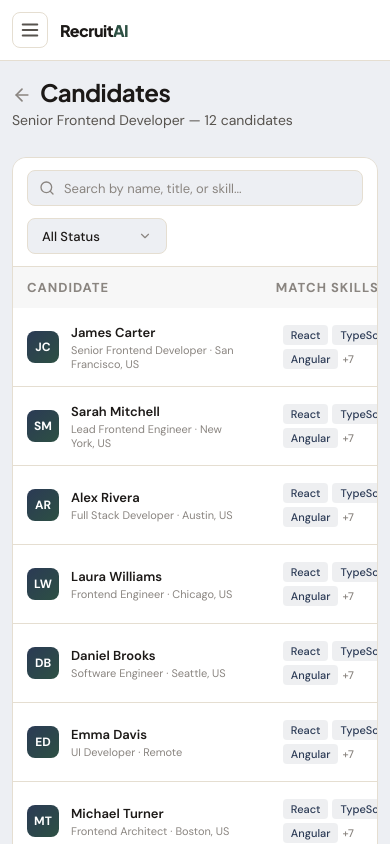
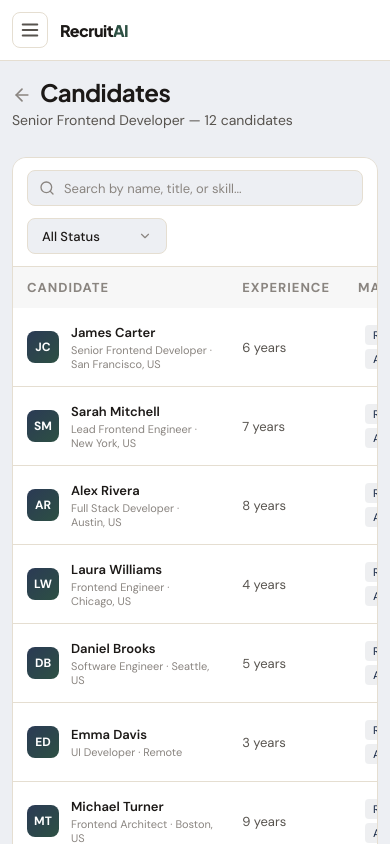
Before and after one commit to hamdanmadara/recruit-ai, a React (Vite) app: page /positions/1/candidates in a window 390 px wide. Shown: the top 844 px of the page. Built offline with nearby package versions, Linux system fonts and the light colour scheme.

Commit message:
Fix responsive issues in candidate listing

```diff
--- a/src/pages/Candidates.css
+++ b/src/pages/Candidates.css
@@ -217,15 +217,13 @@
 }
 
 @media (max-width: 768px) {
-  .candidates-table th:nth-child(2),
-  .candidates-table td:nth-child(2),
-  .candidates-table th:nth-child(5),
-  .candidates-table td:nth-child(5) {
-    display: none;
+  /* Keep all columns visible — the table-container scrolls horizontally. */
+  .candidates-table {
+    min-width: 760px;
   }
 
   .candidate-skills-btn {
-    max-width: 200px;
+    max-width: 220px;
     padding: 4px 6px;
   }
 }
--- a/src/pages/Positions.css
+++ b/src/pages/Positions.css
@@ -269,13 +269,9 @@
     width: 100%;
   }
 
-  .positions-table th:nth-child(2),
-  .positions-table td:nth-child(2),
-  .positions-table th:nth-child(5),
-  .positions-table td:nth-child(5),
-  .positions-table th:nth-child(6),
-  .positions-table td:nth-child(6) {
-    display: none;
+  /* Keep all columns visible — table-container already scrolls horizontally. */
+  .positions-table {
+    min-width: 820px;
   }
 }
 
--- a/src/pages/Shortlisted.css
+++ b/src/pages/Shortlisted.css
@@ -97,10 +97,8 @@
 }
 
 @media (max-width: 768px) {
-  .shortlisted-table th:nth-child(3),
-  .shortlisted-table td:nth-child(3),
-  .shortlisted-table th:nth-child(4),
-  .shortlisted-table td:nth-child(4) {
-    display: none;
+  /* Keep all columns visible — the table-container scrolls horizontally. */
+  .shortlisted-table {
+    min-width: 820px;
   }
 }
```
